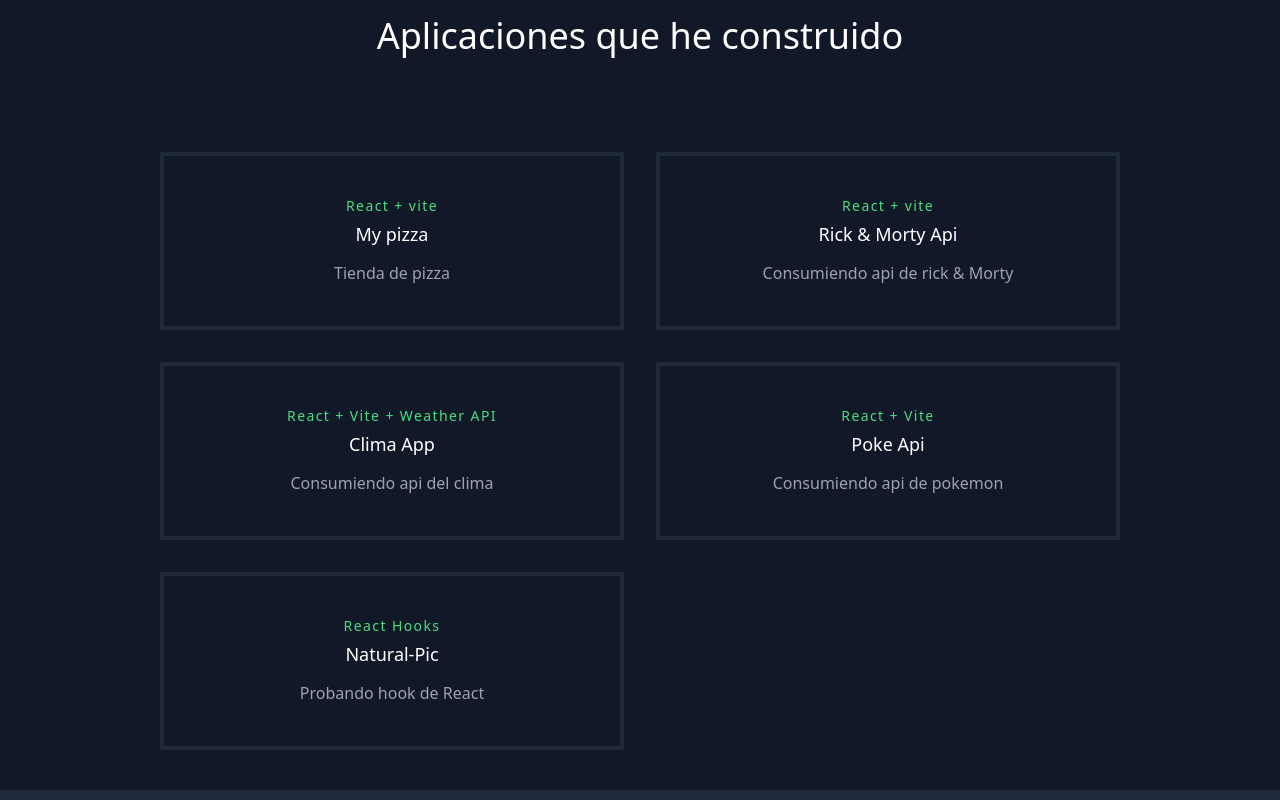
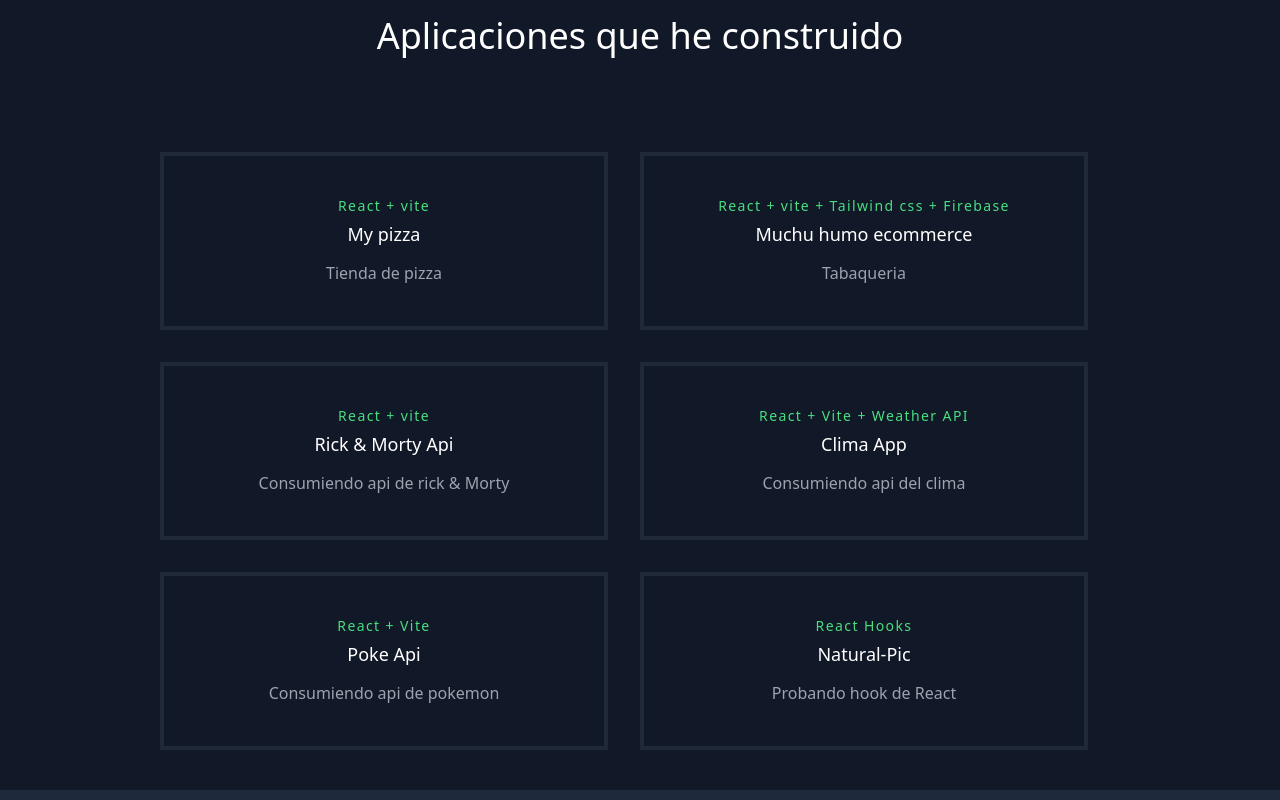
Before and after one commit to Sebastianidm/Portafolio, a React (Vite) app: page / in a window 1280 px wide. Shown: the part 980-1780 px from the top of the page. Built offline with nearby package versions, Linux system fonts and the light colour scheme.

Commit message:
Agregando proyecto Mucho-humo

```diff
--- a/src/components/Projects.jsx
+++ b/src/components/Projects.jsx
@@ -12,7 +12,7 @@ export default function Projects() {
             Aplicaciones que he construido
           </h1>
         </div>
-        <div className="flex flex-wrap -m-4">
+        <div className="flex flex-wrap -m-4 w-full ">
           {projects.map((project) => (
             <a
               href={project.link}
--- a/src/data.js
+++ b/src/data.js
@@ -17,6 +17,14 @@ export const skills = [
         "Tienda de pizza",
       image: "./project-1.gif",
       link: "https://mypizza-c88f.vercel.app/",
+    },
+    {
+      title: "Muchu humo ecommerce",
+      subtitle: "React + vite + Tailwind css + Firebase",
+      description:
+        "Tabaqueria",
+      image: "./project-6.gif",
+      link: "https://mucho-humo.vercel.app/",
     },
     {
       title: "Rick & Morty Api",
```
